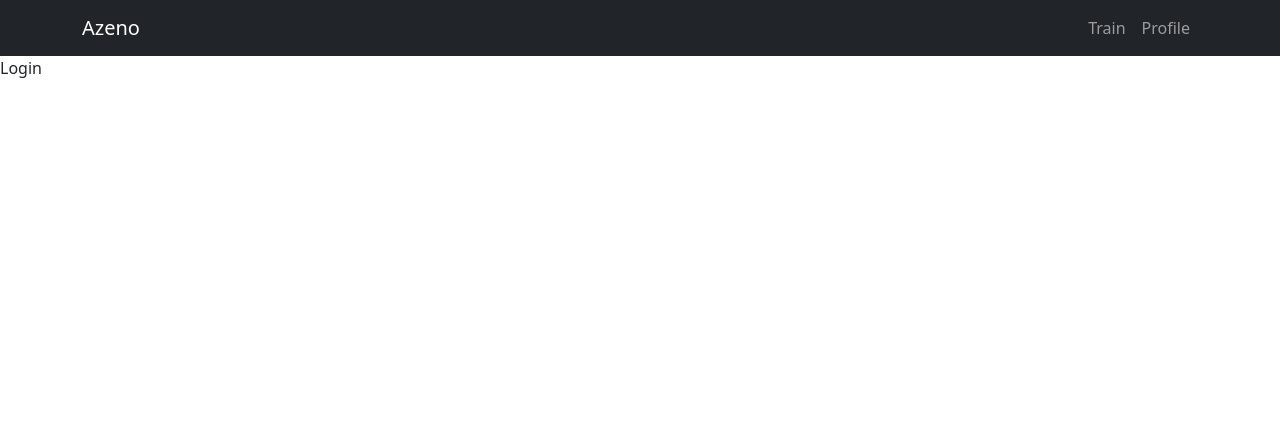
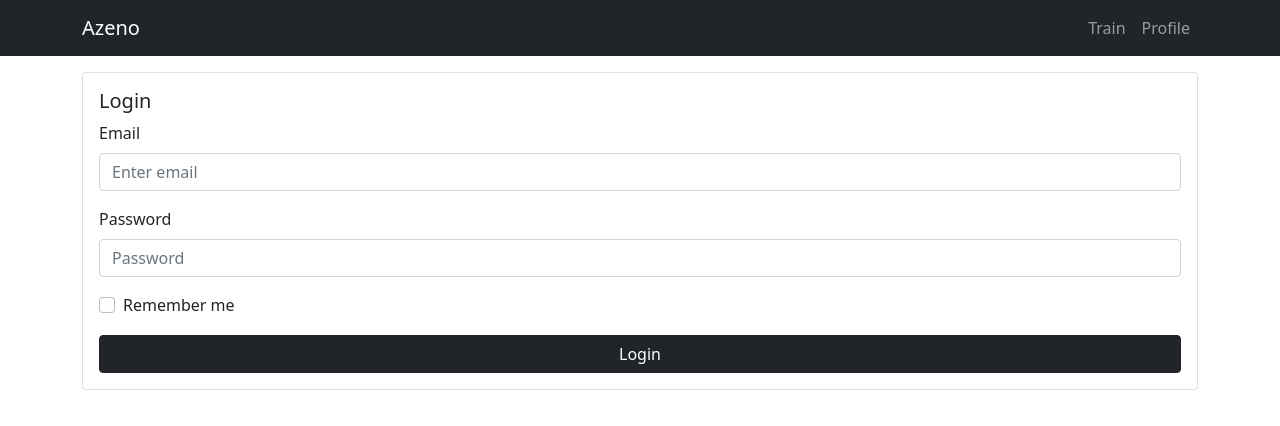
Before and after one commit to mirek-t/azeno, a React app: page /login in a window 1280 px wide. Shown: the top 426 px of the page. Built offline with nearby package versions, Linux system fonts and the light colour scheme.

Commit message:
login component

```diff
--- a/src/components/App/App.jsx
+++ b/src/components/App/App.jsx
@@ -1,16 +1,39 @@
 import React from 'react';
-import { BrowserRouter } from 'react-router-dom';
+import { BrowserRouter, Routes, Route, Link } from 'react-router-dom';
 
-import Root from '../Root/Root';
+import Login from '../Auth/Login';
+import Register from '../Auth/Register';
+import Header from '../Header/Header';
+import Profile from '../Profile/Profile';
+
+import Train from '../Train/Train';
+
+import useCookie from './../../hooks/useCookie';
+
+import { Container, Row, Col } from 'react-bootstrap';
 
 import './App.scss';
 
 function App() {
+    const [cookie, setCookie] = useCookie('token_auth');
+
     return (
         <BrowserRouter>
-            <Root />
+            <Header />
+            <Container>
+                <Row>
+                    <Col>
+                        <Routes>
+                            <Route path="/" element={<Link to="/profile">Profile</Link>} />
+                            <Route path="/profile" element={<Profile />} />
+                            <Route path="/train" element={<Train />} />
+                            <Route path="/login" element={<Login />} />
+                            <Route path="/register" element={<Register />} />
+                        </Routes>
+                    </Col>
+                </Row>
+            </Container>
         </BrowserRouter>
     );
 }
-
 export default App;
--- a/src/components/Auth/Login.jsx
+++ b/src/components/Auth/Login.jsx
@@ -1,7 +1,68 @@
-import React from 'react';
+import React, { useState } from 'react';
+
+import { Card, Form, Button } from 'react-bootstrap';
 
 function Login() {
-    return <div>Login</div>;
+    const [email, setEmail] = useState('');
+    const [password, setPassword] = useState('');
+    const [remember, setRemember] = useState(false);
+
+    function handleEmail(e) {
+        setEmail(e.target.value);
+    }
+
+    function handlePassword(e) {
+        setPassword(e.target.value);
+    }
+
+    function handleRemember(e) {
+        setRemember(e.target.checked);
+    }
+
+    function submitForm(e) {
+        e.preventDefault();
+        console.log(email, password, remember);
+    }
+
+    return (
+        <Card>
+            <Card.Body>
+                <Card.Title>Login</Card.Title>
+                <Form onSubmit={submitForm} className="d-flex flex-column">
+                    <Form.Group className="mb-3" controlId="formBasicEmail">
+                        <Form.Label>Email</Form.Label>
+                        <Form.Control
+                            type="email"
+                            placeholder="Enter email"
+                            value={email}
+                            onChange={handleEmail}
+                        />
+                    </Form.Group>
+
+                    <Form.Group className="mb-3" controlId="formBasicPassword">
+                        <Form.Label>Password</Form.Label>
+                        <Form.Control
+                            type="password"
+                            placeholder="Password"
+                            value={password}
+                            onChange={handlePassword}
+                        />
+                    </Form.Group>
+                    <Form.Group className="mb-3" controlId="formBasicCheckbox">
+                        <Form.Check
+                            type="checkbox"
+                            label="Remember me"
+                            checked={remember}
+                            onChange={handleRemember}
+                        />
+                    </Form.Group>
+                    <Button variant="dark" type="submit">
+                        Login
+                    </Button>
+                </Form>
+            </Card.Body>
+        </Card>
+    );
 }
 
 export default Login;
--- a/src/components/Header/Header.jsx
+++ b/src/components/Header/Header.jsx
@@ -6,7 +6,7 @@
 
 function Header() {
     return (
-        <Navbar bg="dark" variant="dark">
+        <Navbar bg="dark" variant="dark" className="mb-3">
             <Container>
                 <Navbar.Brand>
                     <Link to="/" className="logo__link">
--- a/src/components/Root/Root.jsx
+++ /dev/null
@@ -1,46 +0,0 @@
-import React, { useEffect } from 'react';
-import { Routes, Route, Link } from 'react-router-dom';
-import { useNavigate } from 'react-router-dom';
-
-import Login from '../Auth/Login';
-import Register from '../Auth/Register';
-import Header from '../Header/Header';
-import Profile from '../Profile/Profile';
-import Train from '../Train/Train';
-
-import useCookie from './../../hooks/useCookie';
-
-function Root() {
-    const [cookie, setCookie] = useCookie('token_auth');
-    const navigate = useNavigate();
-
-    useEffect(() => {
-        if (cookie === undefined) {
-            navigate('/login');
-        }
-    }, []);
-
-    console.log(cookie);
-
-    return (
-        <>
-            <Header />
-            <Routes>
-                {cookie ? (
-                    <>
-                        <Route path="/" element={<Link to="/profile">Profile</Link>} />
-                        <Route path="/profile" element={<Profile />} />
-                        <Route path="/train" element={<Train />} />
-                    </>
-                ) : (
-                    <>
-                        <Route path="/login" element={<Login />} />
-                        <Route path="/register" element={<Register />} />
-                    </>
-                )}
-            </Routes>
-        </>
-    );
-}
-
-export default Root;
```
